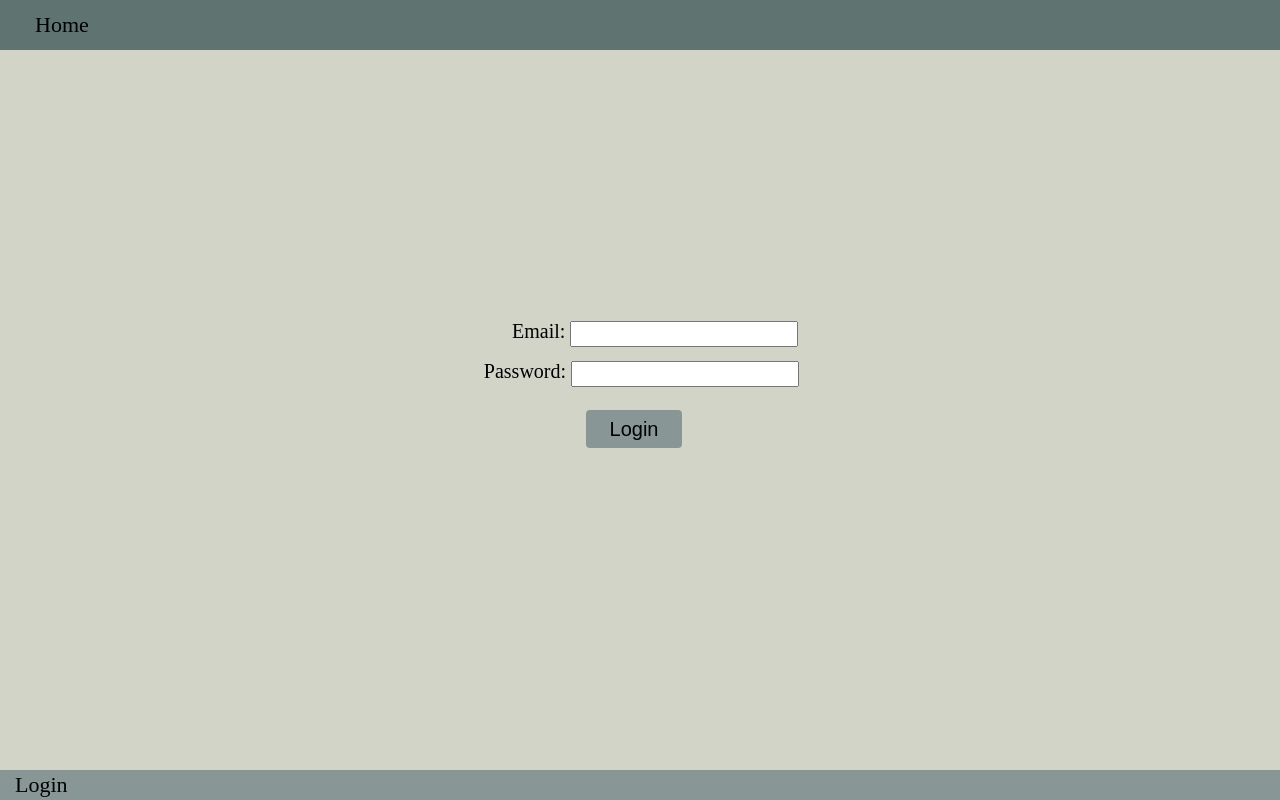
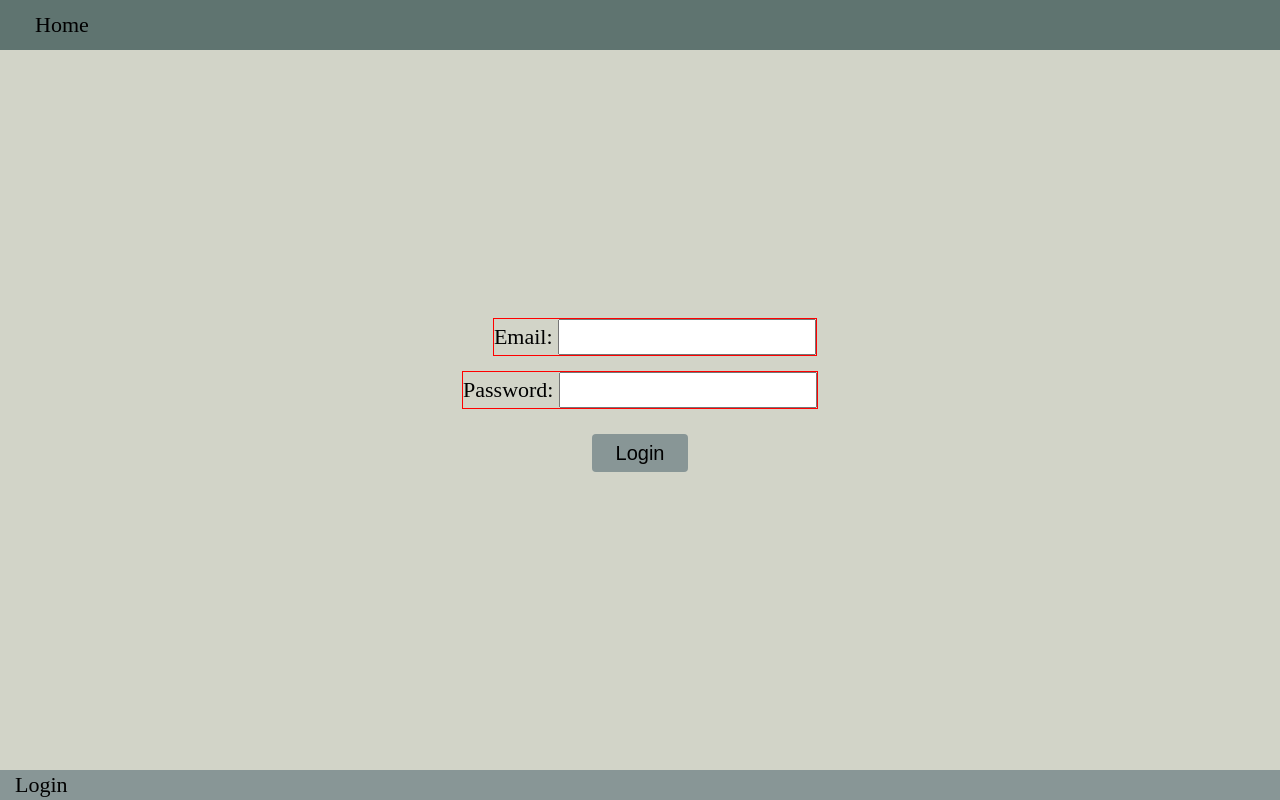
Before and after one commit to prashanthk02/shy-blog, a React (Create React App) app: page /login in a window 1280 px wide. Built offline with nearby package versions, Linux system fonts and the light colour scheme; no server answers.

Commit message:
fix login page style

```diff
--- a/public/index.html
+++ b/public/index.html
@@ -3,7 +3,7 @@
   <head>
     <meta charset="utf-8" />
     <!-- <link rel="icon" href="%PUBLIC_URL%/favicon.ico" /> -->
-    <meta name="viewport" content="width=device-width, initial-scale=1" />
+    <meta name="viewport" content="width=device-width, initial-scale=1, maximum-scale=1.0, user-scalable=no" />
     <meta name="theme-color" content="#000000" />
     <meta
       name="description"
--- a/src/styles/adminLogin.scss
+++ b/src/styles/adminLogin.scss
@@ -1,7 +1,7 @@
 .loginForm {
   background-color: #D2D4C8;
   width: 100%;
-  min-height: 100vh;
+  height: 100vh;
   display: flex;
   flex-direction: column;
   align-items: center;
@@ -9,25 +9,28 @@
   gap: 15px;
 
   label {
-    font-size: 20px;
+    font-size: 22px;
   }
 
   input {
-    width: 220px;
-    height: 20px;
+    width: 250px;
+    height: 30px;
+    font-size: 20px;
   }
 }
 
 .emailBox {
-  position: fixed;
-  left: 40%;
-  top: 40%;
+  border: 1px solid red;
+  position: relative;
+  left: 15px;
+  // top: 40%;
 }
 
 .pswdBox {
-  position: fixed;
-  left: 37.8%;
-  top: 45%;
+  border: 1px solid red;
+  // position: relative;
+  // left: 37.8%;
+  // top: 45%;
 }
 
 .loginBtn {
@@ -40,9 +43,9 @@
   border: none;
   border-radius: 4px;
   cursor: pointer;
-  position: fixed;
-  left: 45%;
-  top: 50%;
+  position: relative;
+  // left: 45%;
+  // top: 50%;
 
   &:hover {
     height: 40px;
@@ -50,3 +53,7 @@
     border: 1px solid #5F7470;
   }
 }
+
+@media only screen and (min-width: 300px) and (max-width: 1023px){
+
+}
```
